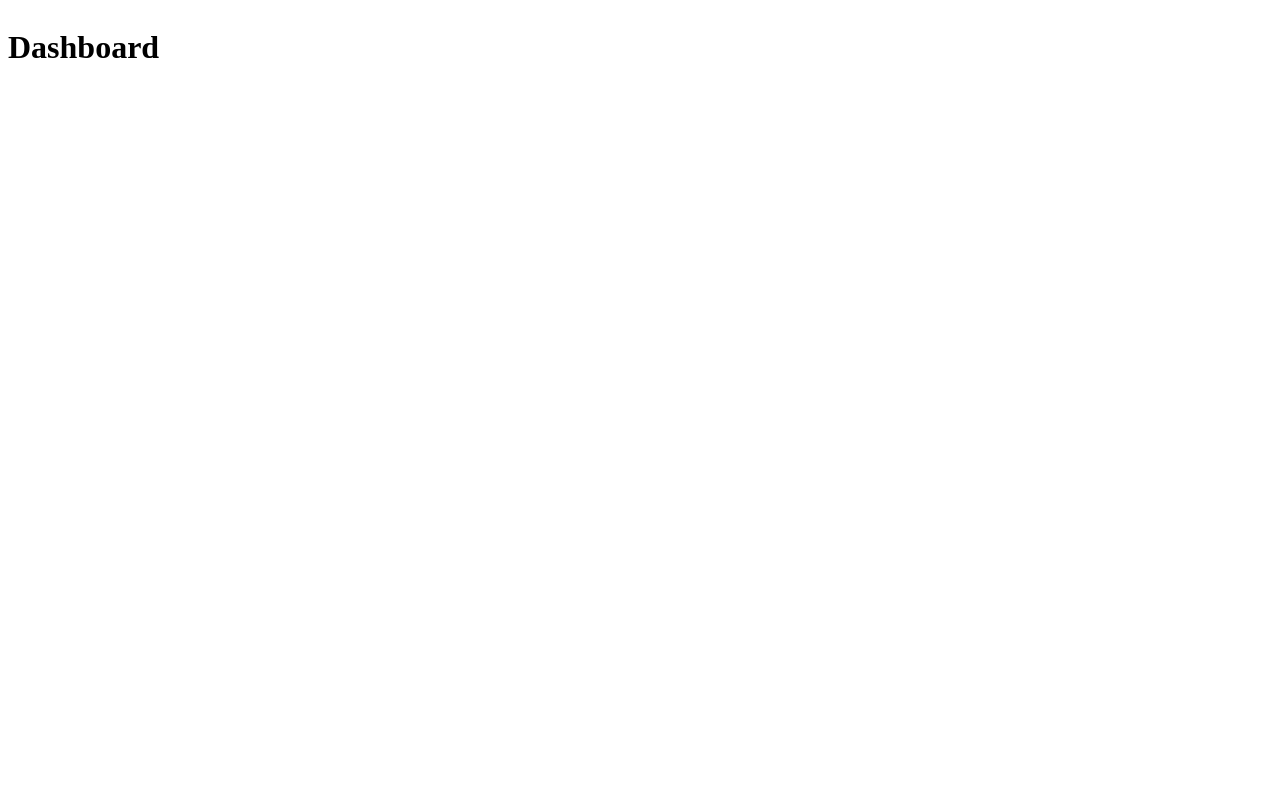
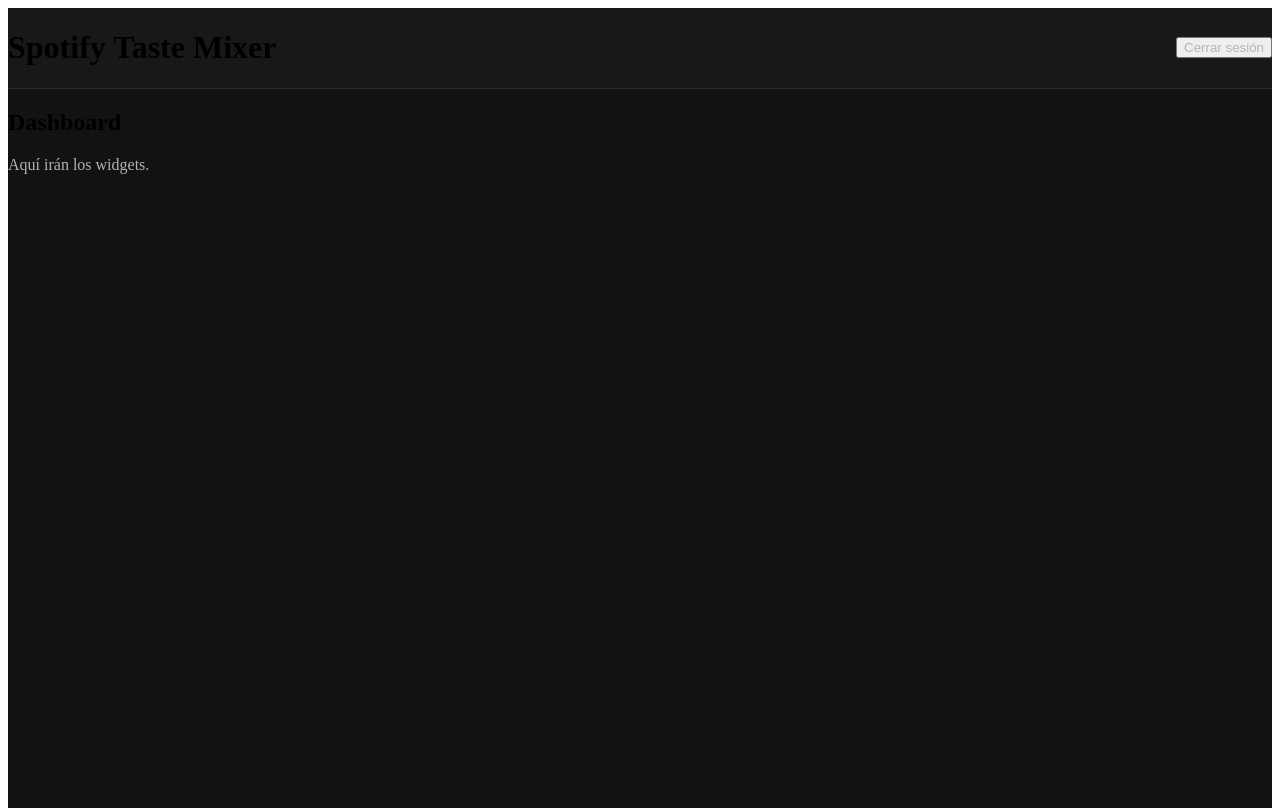
Before and after one commit to DanielPeraltaLlamas/SpotifyMixerDanielPeralta, a Next.js app in the folder spotify-taste-mixer-danielperalta/: page /dashboard in a window 1280 px wide. Built offline with nearby package versions, Linux system fonts and the light colour scheme; sample sign-in values are in the browser's storage.

Commit message:
Header y cerrar sesion

```diff
--- a/spotify-taste-mixer-danielperalta/src/app/auth/callback/page.js
+++ b/spotify-taste-mixer-danielperalta/src/app/auth/callback/page.js
@@ -29,7 +29,7 @@
     const savedState = localStorage.getItem('spotify_auth_state');
     if (!state || state !== savedState) {
       setError('Error de validación de seguridad (CSRF). Intenta iniciar sesión de nuevo.');
-      localStorage.removeItem('spotify_auth_state'); // ✅ bug corregido
+      localStorage.removeItem('spotify_auth_state');
       return;
     }
 
@@ -51,7 +51,7 @@
         }
 
         saveTokens(data.access_token, data.refresh_token, data.expires_in);
-        router.push('/dashboard'); // ✅ ruta corregida
+        router.push('/dashboard');
       } catch (error) {
         console.error('Error:', error);
         setError(error.message);
--- a/spotify-taste-mixer-danielperalta/src/app/dashboard/page.js
+++ b/spotify-taste-mixer-danielperalta/src/app/dashboard/page.js
@@ -1,7 +1,39 @@
+'use client';
+import { useEffect, useState } from 'react';
+import { useRouter } from 'next/navigation';
+import { isAuthenticated } from '@/lib/auth';
+import Header from '@/components/Header';
+
 export default function Dashboard() {
+  const router = useRouter();
+  const [loading, setLoading] = useState(true);
+
+  useEffect(() => {
+    const checkAuth = async () => {
+      if (!await isAuthenticated()) {
+        router.replace('/');
+        return;
+      }
+      setLoading(false);
+    };
+    checkAuth();
+  }, [router]);
+
+  if (loading) {
+    return (
+      <div className="flex items-center justify-center min-h-screen bg-[#121212]">
+        <div className="animate-spin rounded-full h-12 w-12 border-b-2 border-[#1DB954]"></div>
+      </div>
+    );
+  }
+
   return (
-    <main>
-      <h1>Dashboard</h1>
-    </main>
+    <div className="min-h-screen bg-[#121212]">
+      <Header />
+      <main className="p-6">
+        <h2 className="text-white text-2xl font-bold">Dashboard</h2>
+        <p className="text-[#B3B3B3] mt-2">Aquí irán los widgets.</p>
+      </main>
+    </div>
   );
 }
--- /dev/null
+++ b/spotify-taste-mixer-danielperalta/src/components/Header.jsx
@@ -0,0 +1,24 @@
+'use client';
+import { useRouter } from 'next/navigation';
+import { logout } from '@/lib/auth';
+
+export default function Header() {
+  const router = useRouter();
+
+  const handleLogout = () => {
+    logout();
+    router.push('/');
+  };
+
+  return (
+    <header className="w-full flex items-center justify-between px-6 py-4 bg-[#181818] border-b border-[#282828]">
+      <h1 className="text-white font-bold text-xl">Spotify Taste Mixer</h1>
+      <button
+        onClick={handleLogout}
+        className="text-[#B3B3B3] hover:text-white text-sm transition-colors"
+      >
+        Cerrar sesión
+      </button>
+    </header>
+  );
+}
```
